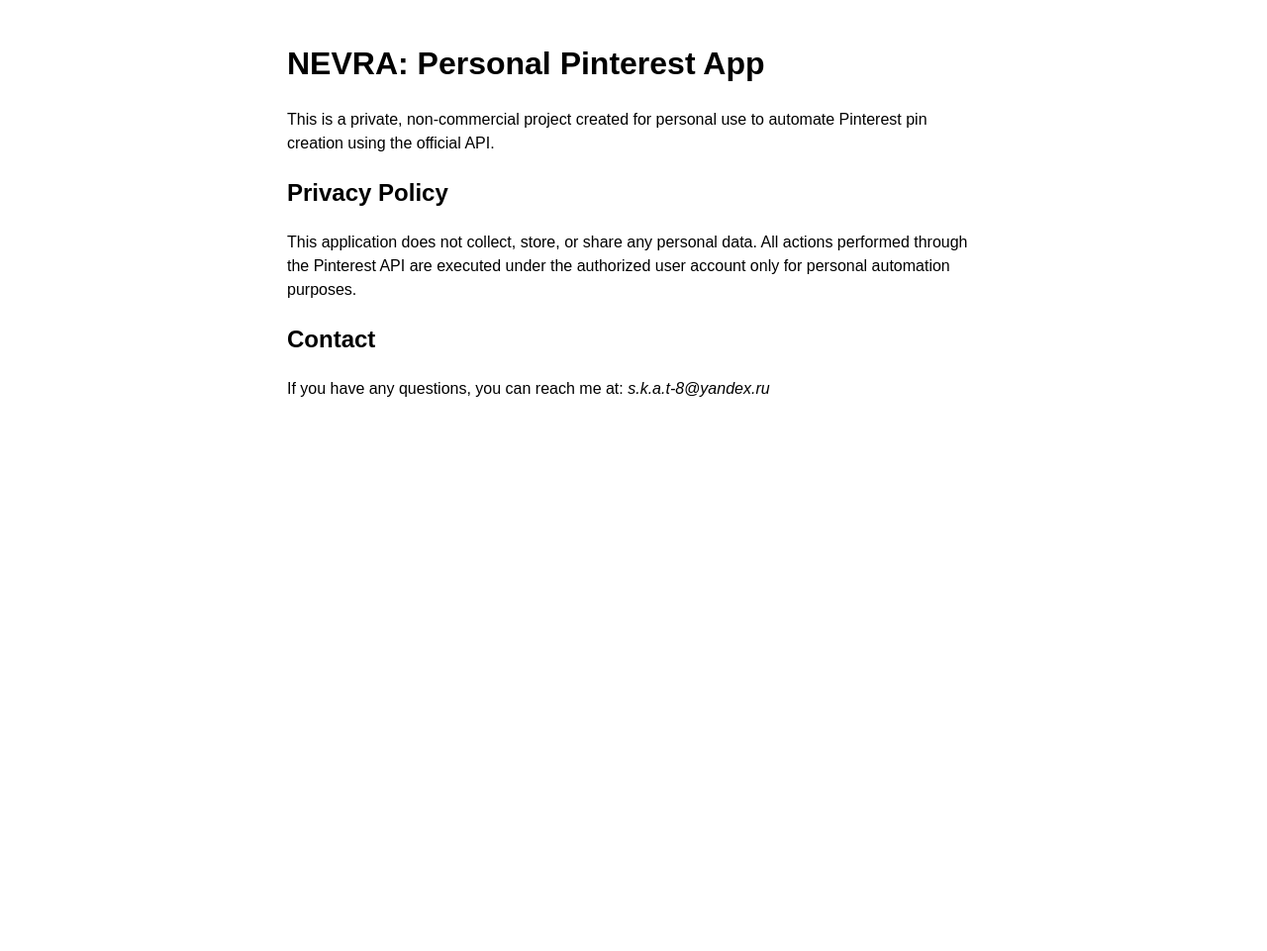
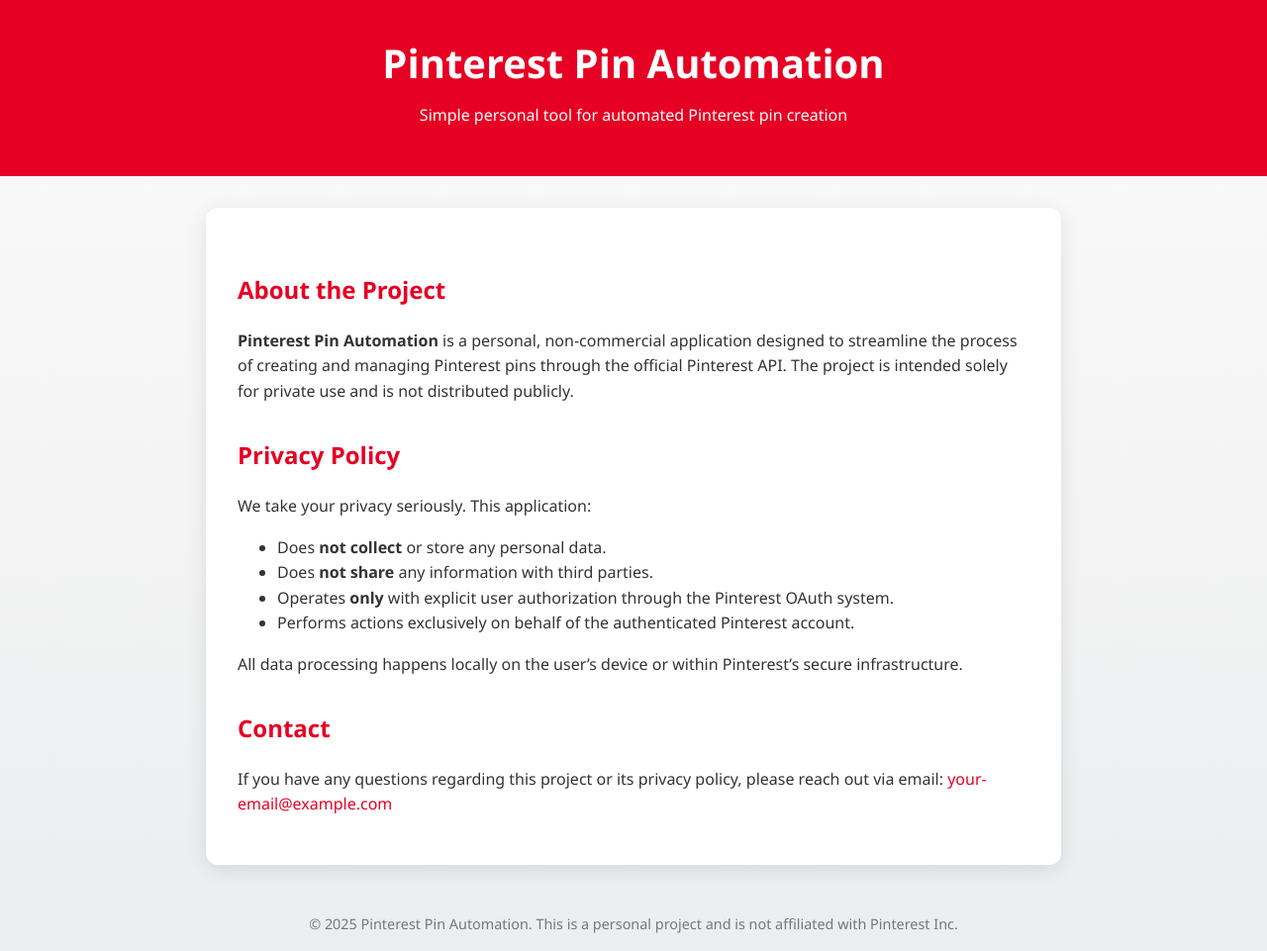
Before and after one commit to Stay-High/nevra_project, a plain HTML site: page index.html in a window 1280 px wide. Shown: the whole page at 99% size. Before the commit the page ends 800 px from the top, so only its background shows below. Drawn offline with Linux system fonts and the light colour scheme.

Commit message:
Update index.html

```diff
--- a/index.html
+++ b/index.html
@@ -3,16 +3,79 @@
 <head>
   <meta charset="UTF-8" />
   <meta name="viewport" content="width=device-width, initial-scale=1.0" />
-  <title>Personal Automation App</title>
+  <title>Pinterest Pin Automation App</title>
+  <style>
+    body {
+      font-family: 'Segoe UI', Tahoma, sans-serif;
+      margin: 0;
+      padding: 0;
+      background: linear-gradient(to bottom, #fdfbfb, #ebedee);
+      color: #333;
+      line-height: 1.6;
+    }
+    header {
+      background: #e60023;
+      color: #fff;
+      padding: 2rem;
+      text-align: center;
+    }
+    header h1 {
+      margin: 0;
+      font-size: 2.5rem;
+    }
+    main {
+      max-width: 800px;
+      margin: 2rem auto;
+      background: #fff;
+      padding: 2rem;
+      border-radius: 12px;
+      box-shadow: 0 4px 20px rgba(0,0,0,0.1);
+    }
+    h2 {
+      color: #e60023;
+      margin-top: 2rem;
+    }
+    p {
+      margin: 0.5rem 0 1rem;
+    }
+    footer {
+      text-align: center;
+      padding: 1rem;
+      font-size: 0.9rem;
+      color: #777;
+    }
+    a {
+      color: #e60023;
+      text-decoration: none;
+    }
+  </style>
 </head>
-<body style="max-width: 700px; margin: 40px auto; font-family: sans-serif; line-height: 1.5;">
-  <h1>NEVRA: Personal Pinterest App</h1>
-  <p>This is a private, non-commercial project created for personal use to automate Pinterest pin creation using the official API.</p>
+<body>
+  <header>
+    <h1>Pinterest Pin Automation</h1>
+    <p>Simple personal tool for automated Pinterest pin creation</p>
+  </header>
 
-  <h2>Privacy Policy</h2>
-  <p>This application does not collect, store, or share any personal data. All actions performed through the Pinterest API are executed under the authorized user account only for personal automation purposes.</p>
+  <main>
+    <h2>About the Project</h2>
+    <p><strong>Pinterest Pin Automation</strong> is a personal, non-commercial application designed to streamline the process of creating and managing Pinterest pins through the official Pinterest API. The project is intended solely for private use and is not distributed publicly.</p>
 
-  <h2>Contact</h2>
-  <p>If you have any questions, you can reach me at: <em>s.k.a.t-8@yandex.ru</em></p>
+    <h2>Privacy Policy</h2>
+    <p>We take your privacy seriously. This application:</p>
+    <ul>
+      <li>Does <strong>not collect</strong> or store any personal data.</li>
+      <li>Does <strong>not share</strong> any information with third parties.</li>
+      <li>Operates <strong>only</strong> with explicit user authorization through the Pinterest OAuth system.</li>
+      <li>Performs actions exclusively on behalf of the authenticated Pinterest account.</li>
+    </ul>
+    <p>All data processing happens locally on the user’s device or within Pinterest’s secure infrastructure.</p>
+
+    <h2>Contact</h2>
+    <p>If you have any questions regarding this project or its privacy policy, please reach out via email: <a href="mailto:your-email@example.com">your-email@example.com</a></p>
+  </main>
+
+  <footer>
+    &copy; 2025 Pinterest Pin Automation. This is a personal project and is not affiliated with Pinterest Inc.
+  </footer>
 </body>
 </html>
```
